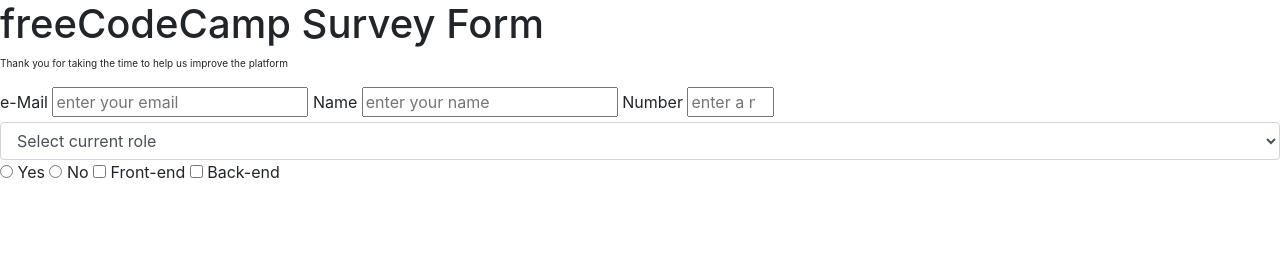
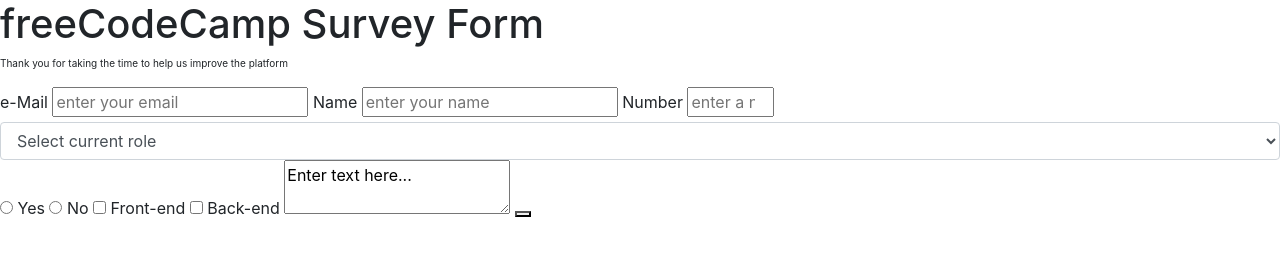
Before and after one commit to amicalazar/microverse-john-nico, a plain HTML site: page index.html in a window 1280 px wide. Drawn offline with nearby package versions, Linux system fonts and the light colour scheme.

Commit message:
steps 15 and 16

```diff
--- a/index.html
+++ b/index.html
@@ -39,6 +39,10 @@
           <input type="checkbox" id="checkbox-no" name="feature" value="Back-end">
           <label for="checkbox">Back-end</label>
 
+          <textarea name="comment" form="usrform">Enter text here...</textarea>
+
+          <button id="submit" type="submit"></button>
+
 
         </form>
     </div>
```
